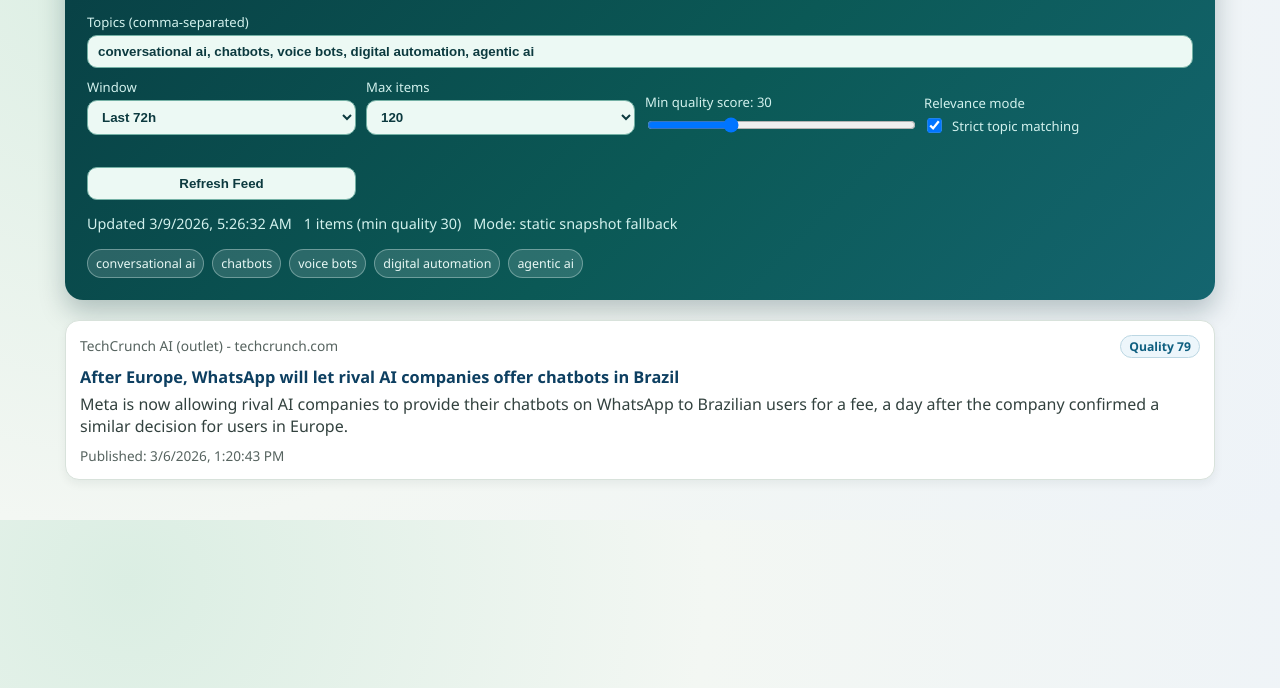
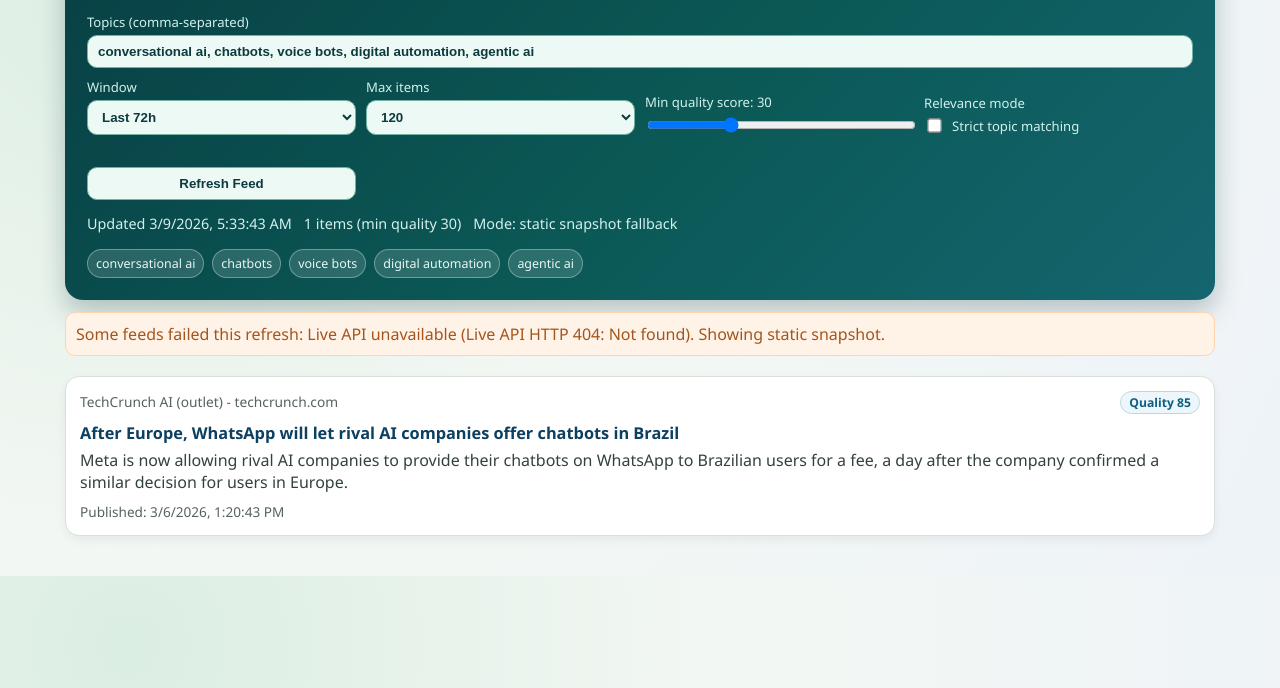
Before and after one commit to ReveVersant/NewsCrawller, a website: page docs/index.html in a window 1280 px wide. Shown: the part 112-800 px from the top of the page. Drawn offline with Linux system fonts and the light colour scheme; no server answers.

Commit message:
Fix topic refresh visibility and fallback diagnostics

```diff
--- a/docs/index.html
+++ b/docs/index.html
@@ -287,7 +287,7 @@
           hours: saved.hours || "72",
           max: saved.max || "120",
           minScore: Number.isFinite(saved.minScore) ? saved.minScore : 30,
-          strict: saved.strict !== false
+          strict: saved.strict === true
         };
       }
 
@@ -388,7 +388,8 @@
         const items = (snapshot.items || [])
           .map((item) => {
             const hits = localTopicHits(item, topics);
-            const adjusted = (Number(item.score) || 0) + (hits * 6);
+            const base = Number(item.score) || 0;
+            const adjusted = base + (hits * 8) - (hits === 0 ? 20 : 0);
             return { ...item, score: adjusted };
           })
           .filter((item) => {
@@ -426,7 +427,10 @@
         });
 
         const resp = await fetch(`/api/news?${qs.toString()}`, { cache: "no-store" });
-        if (!resp.ok) throw new Error(`Live API HTTP ${resp.status}`);
+        if (!resp.ok) {
+          const msg = (await resp.text()).slice(0, 160);
+          throw new Error(`Live API HTTP ${resp.status}${msg ? `: ${msg}` : ""}`);
+        }
         return resp.json();
       }
 
@@ -450,16 +454,23 @@
 
         try {
           let payload;
+          let liveError = null;
           try {
             payload = await fetchLive(hours, max, topics, minScore, strict);
             modeEl.textContent = "Mode: live API (Netlify/server)";
-          } catch {
+          } catch (err) {
+            liveError = err;
             payload = await fetchStatic(hours, max, topics, minScore, strict);
             modeEl.textContent = "Mode: static snapshot fallback";
           }
 
+          const mergedErrors = [...(payload.errors || [])];
+          if (liveError) {
+            mergedErrors.unshift(`Live API unavailable (${liveError.message}). Showing static snapshot.`);
+          }
+
           renderKeywords(payload.topics_used || payload.tracked_keywords || topics);
-          renderErrors(payload.errors);
+          renderErrors(mergedErrors);
           renderItems(payload.items);
           countEl.textContent = `${payload.count} items (min quality ${payload.min_score_applied ?? minScore})`;
           statusEl.textContent = payload.generated_at
--- a/docs/news.json
+++ b/docs/news.json
@@ -1,5 +1,5 @@
 {
-  "generated_at": "2026-03-09T05:26:32.920252+00:00",
+  "generated_at": "2026-03-09T05:33:43.258632+00:00",
   "topics_used": [
     "conversational ai",
     "chatbots",
--- a/netlify/functions/news.js
+++ b/netlify/functions/news.js
@@ -207,7 +207,7 @@ function scoreItem(item, titleHits, summaryHits, quality) {
   score += Math.min(titleHits * 18, 54);
   score += Math.min(summaryHits * 7, 28);
 
-  if (titleHits + summaryHits === 0) score -= 10;
+  if (titleHits + summaryHits === 0) score -= 25;
 
   const sourceType = String(item.source_type || "").toLowerCase();
   if (sourceType === "official") score += 16;
```
Also changed, not shown: 1 other file.
